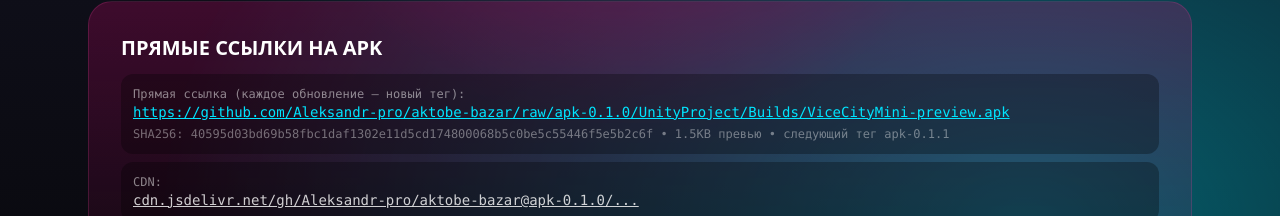
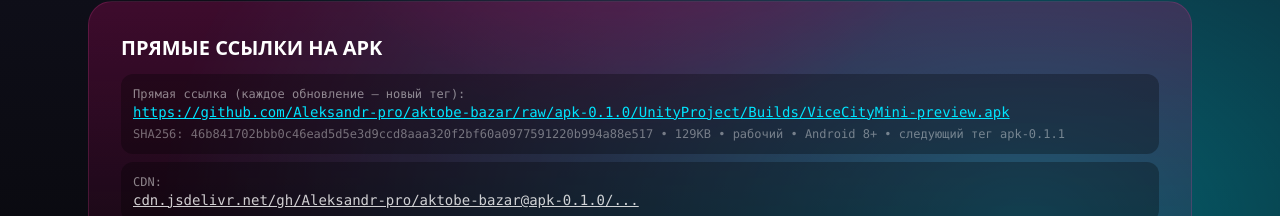
Before and after one commit to Aleksandr-pro/aktobe-bazar, a Next.js app: page / in a window 1280 px wide. Shown: the part 497-713 px from the top of the page. Built offline with nearby package versions, Linux system fonts and the light colour scheme.

Commit message:
fix(landing): SHA 129КБ в app/page.tsx (было 1.5КБ) — исправлен лендинг после замены APK
Co-authored-by: arena-agent <297053741+arena-agent@users.noreply.github.com>

```diff
--- a/app/page.tsx
+++ b/app/page.tsx
@@ -36,7 +36,7 @@
             <div className="bg-black/30 rounded-xl p-3">
               <div className="text-white/50 text-xs">Прямая ссылка (каждое обновление — новый тег):</div>
               <a href="https://github.com/Aleksandr-pro/aktobe-bazar/raw/apk-0.1.0/UnityProject/Builds/ViceCityMini-preview.apk" className="text-[#00e5ff] underline">https://github.com/Aleksandr-pro/aktobe-bazar/raw/apk-0.1.0/UnityProject/Builds/ViceCityMini-preview.apk</a>
-              <div className="text-white/40 text-xs mt-1">SHA256: 40595d03bd69b58fbc1daf1302e11d5cd174800068b5c0be5c55446f5e5b2c6f • 1.5KB превью • следующий тег apk-0.1.1</div>
+              <div className="text-white/40 text-xs mt-1">SHA256: 46b841702bbb0c46ead5d5e3d9ccd8aaa320f2bf60a0977591220b994a88e517 • 129KB • рабочий • Android 8+ • следующий тег apk-0.1.1</div>
             </div>
             <div className="bg-black/30 rounded-xl p-3">
               <div className="text-white/50 text-xs">CDN:</div>
```
